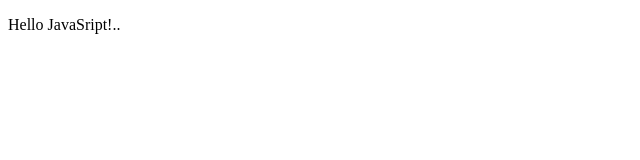
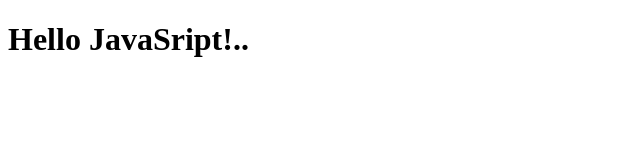
Before and after one commit to suraj59357/Project2, a plain HTML site: page index.html in a window 1280 px wide. Shown: the whole page, without its empty margins (0-640 px from the left). Drawn offline with Linux system fonts and the light colour scheme.

Commit message:
Changed something

```diff
--- a/index.html
+++ b/index.html
@@ -6,6 +6,6 @@
     <title>Sample Code </title>
 </head>
 <body>
-    <p>Hello JavaSript!..</p>
+    <h1>Hello JavaSript!..</h1>
 </body>
 </html>
```
